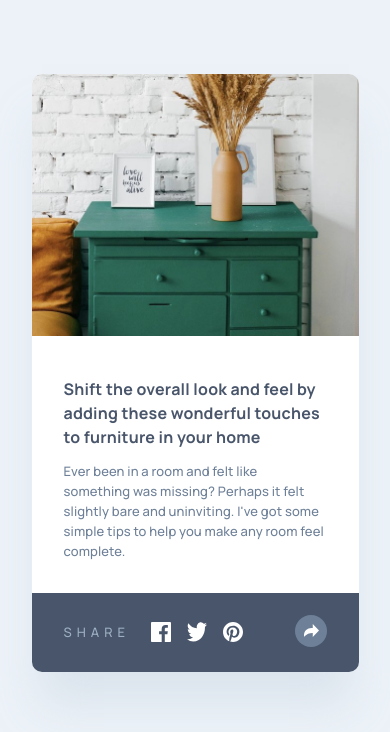
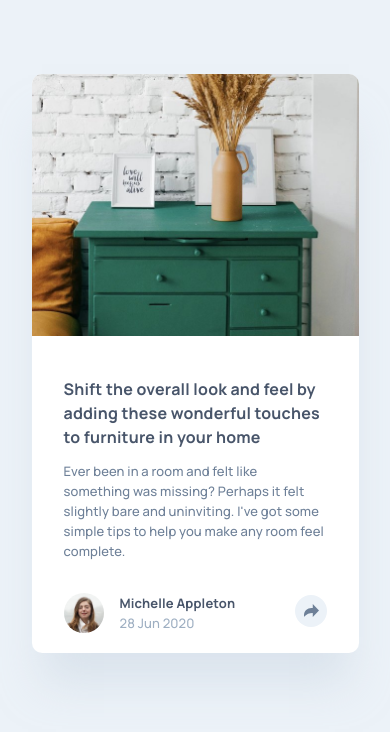
Before and after one commit to awesomeCoding999/frontend-mentor-article-preview, a React (Vite) app: page / in a window 390 px wide. Shown: the top 732 px of the page. Built offline with nearby package versions, Linux system fonts and the light colour scheme.

Commit message:
feat: adding mobile functionality

```diff
--- a/src/components/article-card/ArticleCard.css
+++ b/src/components/article-card/ArticleCard.css
@@ -32,3 +32,82 @@
   letter-spacing: 0.121875px;
   color: var(--grey);
 }
+
+/*regular mobile footer*/
+.avatar {
+  border-radius: 50%;
+  width: 40px;
+}
+
+.mobile-footer,
+.avatar-container {
+  display: flex;
+}
+
+.mobile-footer {
+  margin: 0 32px;
+  padding-bottom: 20px;
+  justify-content: space-between;
+  align-items: center;
+}
+
+.avatar-text {
+  margin-left: 1rem;
+}
+
+.avatar-name {
+  font-weight: 700;
+  font-size: 13px;
+  line-height: 20px;
+  letter-spacing: 0.121875px;
+  color: var(--very-dark-grey-blue);
+}
+
+.avatar-date {
+  font-weight: 500;
+  font-size: 13px;
+  line-height: 20px;
+  letter-spacing: 0.121875px;
+  color: var(--greyish-blue);
+}
+
+/* mobile social footer*/
+.flex-container {
+  display: flex;
+}
+
+.social-icon-footer {
+  background: var(--very-dark-grey-blue);
+  border-radius: 0px 0px 10px 10px;
+  padding: 0 32px 10px;
+  justify-content: space-between;
+  align-items: center;
+}
+
+.icon-and-text-container,
+.social-share-btn.active-social-bar-btn {
+  padding-top: 10px;
+}
+
+.icon-container {
+  margin-left: 21px;
+}
+
+.icon:not(:first-of-type) {
+  margin-left: 16px;
+}
+
+.social-share-btn {
+  cursor: pointer;
+  border: none;
+  background: none;
+}
+
+.share-text {
+  font-weight: 500;
+  font-size: 13px;
+  line-height: 20px;
+  text-transform: uppercase;
+  letter-spacing: 5px;
+  color: var(--greyish-blue);
+}
--- a/src/components/article-card/ArticleCard.tsx
+++ b/src/components/article-card/ArticleCard.tsx
@@ -1,13 +1,20 @@
-import { MobileFooter } from "../mobile-footer/MobileFooter";
-import { MobileSocialFooter } from "../mobile-social-footer/MobileSocialFooter";
+import { useState } from "react";
 import { DesktopFooter } from "../desktop-footer/DesktopFooter";
 import { DesktopSocialFooter } from "../desktop-social-footer/DesktopSocialFooter";
 import DeskImg from "../../../images/drawers.jpg";
+import { ActiveSocialShareIcon } from "../icons/ActiveSocialShareIcon";
+import { SocialShareIcon } from "../icons/SocialShareIcon";
+import FacebookIcon from "../../../images/icon-facebook.svg";
+import TwitterIcon from "../../../images/icon-twitter.svg";
+import PinterestIcon from "../../../images/icon-pinterest.svg";
+import MichelleAvatar from "../../../images/avatar-michelle.jpg";
 import "../article-card/ArticleCard.css";
-import { useState } from "react";
 
 export const ArticleCard = () => {
-  const [isSocialMediaBarShowing, setIsSocialMediaBarShowing] = useState(true);
+  const [isSocialMediaBarShowing, setIsSocialMediaBarShowing] = useState(false);
+
+  const toggleSocialMediaBar = () =>
+    setIsSocialMediaBarShowing(!isSocialMediaBarShowing);
 
   return (
     <div className="card">
@@ -25,9 +32,43 @@ export const ArticleCard = () => {
         </p>
       </div>
       {isSocialMediaBarShowing ? (
-        <MobileSocialFooter isSocialMediaBarShowing={isSocialMediaBarShowing} />
+        <footer className="social-icon-footer flex-container">
+          <div className="icon-and-text-container flex-container">
+            <p className="share-text">share</p>
+            <div className="icon-container flex-container">
+              <img className="icon" src={FacebookIcon} alt="" />
+              <img className="icon" src={TwitterIcon} alt="" />
+              <img className="icon" src={PinterestIcon} alt="" />
+            </div>
+          </div>
+          <button
+            onClick={toggleSocialMediaBar}
+            className="social-share-btn active-social-bar-btn"
+          >
+            {isSocialMediaBarShowing ? (
+              <ActiveSocialShareIcon />
+            ) : (
+              <SocialShareIcon />
+            )}
+          </button>
+        </footer>
       ) : (
-        <MobileFooter />
+        <footer className="mobile-footer">
+          <div className="avatar-container">
+            <img
+              className="avatar"
+              src={MichelleAvatar}
+              alt="michelle avatar"
+            />
+            <div className="avatar-text">
+              <p className="avatar-name">Michelle Appleton</p>
+              <p className="avatar-date">28 Jun 2020</p>
+            </div>
+          </div>
+          <button onClick={toggleSocialMediaBar} className="social-share-btn">
+            <SocialShareIcon />
+          </button>
+        </footer>
       )}
     </div>
   );
--- a/src/components/mobile-footer/MobileFooter.css
+++ /dev/null
@@ -1,35 +0,0 @@
-.avatar {
-  border-radius: 50%;
-  width: 40px;
-}
-
-.mobile-footer,
-.avatar-container {
-  display: flex;
-}
-
-.mobile-footer {
-  margin: 0 32px;
-  padding-bottom: 20px;
-  justify-content: space-between;
-}
-
-.avatar-text {
-  margin-left: 1rem;
-}
-
-.avatar-name {
-  font-weight: 700;
-  font-size: 13px;
-  line-height: 20px;
-  letter-spacing: 0.121875px;
-  color: var(--very-dark-grey-blue);
-}
-
-.avatar-date {
-  font-weight: 500;
-  font-size: 13px;
-  line-height: 20px;
-  letter-spacing: 0.121875px;
-  color: var(--greyish-blue);
-}
--- a/src/components/mobile-footer/MobileFooter.tsx
+++ /dev/null
@@ -1,18 +0,0 @@
-import MichelleAvatar from "../../../images/avatar-michelle.jpg";
-import { SocialShareIcon } from "../icons/SocialShareIcon";
-import "./MobileFooter.css";
-
-export const MobileFooter = () => {
-  return (
-    <footer className="mobile-footer">
-      <div className="avatar-container">
-        <img className="avatar" src={MichelleAvatar} alt="michelle avatar" />
-        <div className="avatar-text">
-          <p className="avatar-name">Michelle Appleton</p>
-          <p className="avatar-date">28 Jun 2020</p>
-        </div>
-      </div>
-      <SocialShareIcon />
-    </footer>
-  );
-};
--- a/src/components/mobile-social-footer/MobileSocialFooter.css
+++ /dev/null
@@ -1,34 +0,0 @@
-.flex-container {
-  display: flex;
-}
-
-.social-icon-footer {
-  background: var(--very-dark-grey-blue);
-  border-radius: 0px 0px 10px 10px;
-  padding: 22px 32px;
-  justify-content: space-between;
-  align-items: center;
-}
-
-.icon-container {
-  margin-left: 21px;
-}
-
-.icon:not(:first-of-type) {
-  margin-left: 16px;
-}
-
-.social-share-btn {
-  cursor: pointer;
-  border: none;
-  background: none;
-}
-
-.share-text {
-  font-weight: 500;
-  font-size: 13px;
-  line-height: 20px;
-  text-transform: uppercase;
-  letter-spacing: 5px;
-  color: var(--greyish-blue);
-}
--- a/src/components/mobile-social-footer/MobileSocialFooter.tsx
+++ /dev/null
@@ -1,32 +0,0 @@
-import { ActiveSocialShareIcon } from "../icons/ActiveSocialShareIcon";
-import { SocialShareIcon } from "../icons/SocialShareIcon";
-import FacebookIcon from "../../../images/icon-facebook.svg";
-import TwitterIcon from "../../../images/icon-twitter.svg";
-import PinterestIcon from "../../../images/icon-pinterest.svg";
-import { SocialIconFooterProps } from "../../types";
-
-import "./MobileSocialFooter.css";
-
-export const MobileSocialFooter = ({
-  isSocialMediaBarShowing,
-}: SocialIconFooterProps) => {
-  return (
-    <footer className="social-icon-footer flex-container">
-      <div className="icon-and-text-container flex-container">
-        <p className="share-text">share</p>
-        <div className="icon-container flex-container">
-          <img className="icon" src={FacebookIcon} alt="" />
-          <img className="icon" src={TwitterIcon} alt="" />
-          <img className="icon" src={PinterestIcon} alt="" />
-        </div>
-      </div>
-      <button className="social-share-btn">
-        {isSocialMediaBarShowing ? (
-          <ActiveSocialShareIcon />
-        ) : (
-          <SocialShareIcon />
-        )}
-      </button>
-    </footer>
-  );
-};
```
